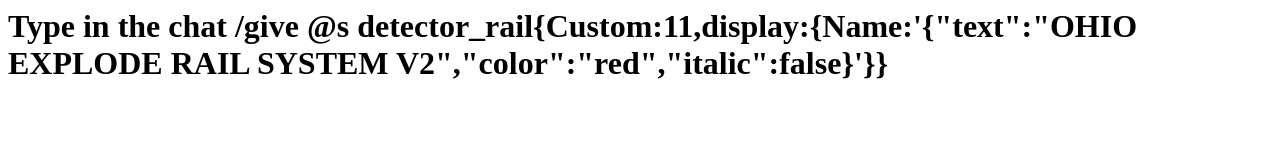
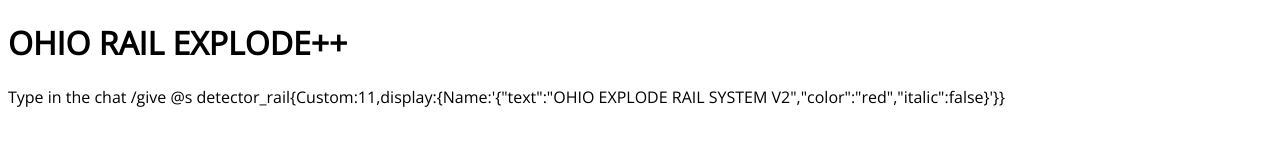
Before and after one commit to max96git/ohio_rail_explode_mc, a plain HTML site: page index.html in a window 1280 px wide. Drawn offline with nearby package versions, Linux system fonts and the light colour scheme.

Commit message:
Update index.html

```diff
--- a/index.html
+++ b/index.html
@@ -1 +1,17 @@
-<h1>Type in the chat /give @s detector_rail{Custom:11,display:{Name:'{"text":"OHIO EXPLODE RAIL SYSTEM V2","color":"red","italic":false}'}}</h1>
+<!DOCTYPE html>
+<html>
+<head>
+<link href="https://fonts.googleapis.com/css2?family=Open+Sans&display=swap" rel="stylesheet">
+<style>
+body {
+  font-family: "Open Sans", sans-serif;
+}
+</style>
+</head>
+<body>
+
+<h1>OHIO RAIL EXPLODE++</h1>
+<p>Type in the chat /give @s detector_rail{Custom:11,display:{Name:'{"text":"OHIO EXPLODE RAIL SYSTEM V2","color":"red","italic":false}'}}</p>
+
+</body>
+</html>
```
